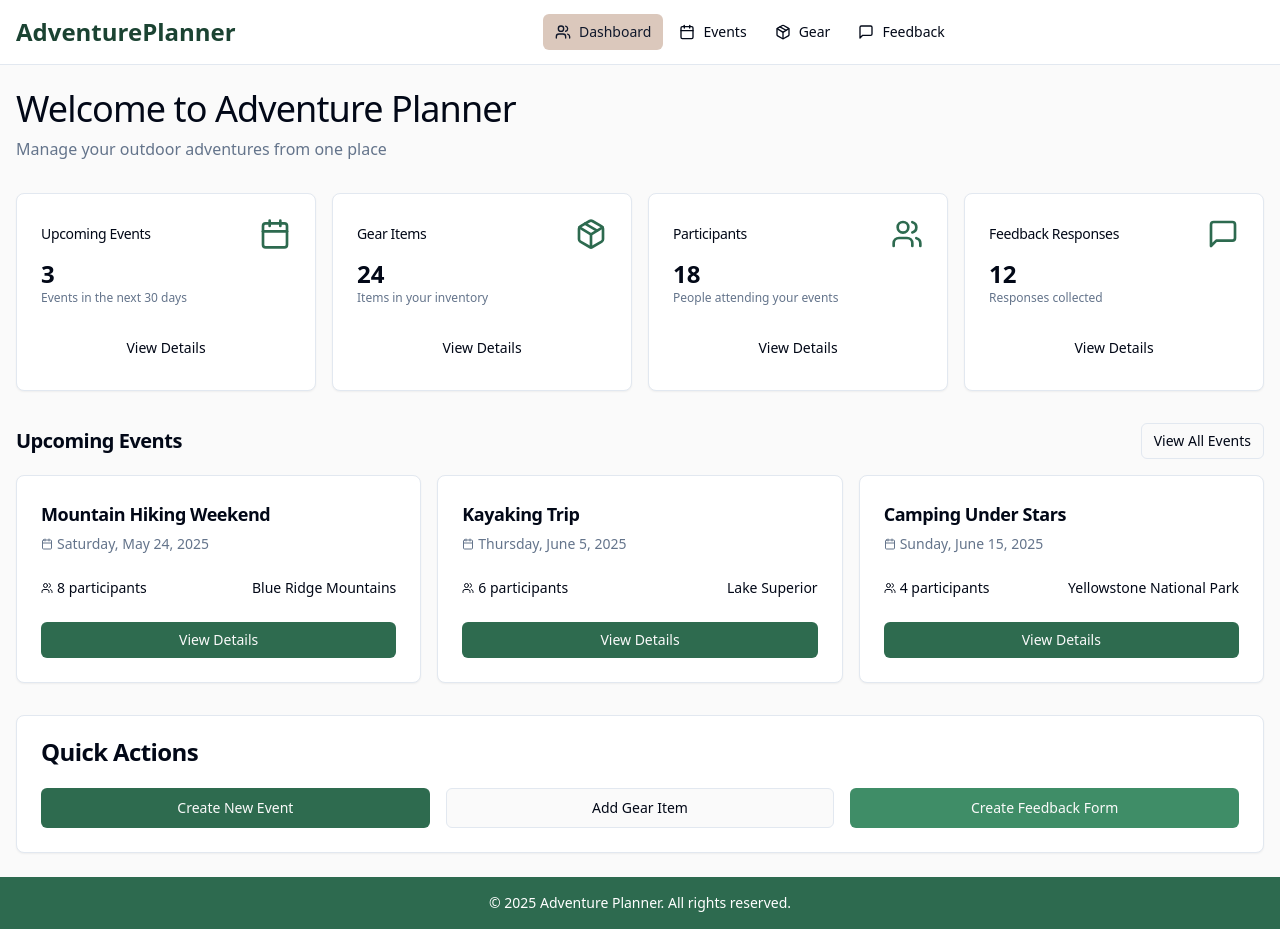
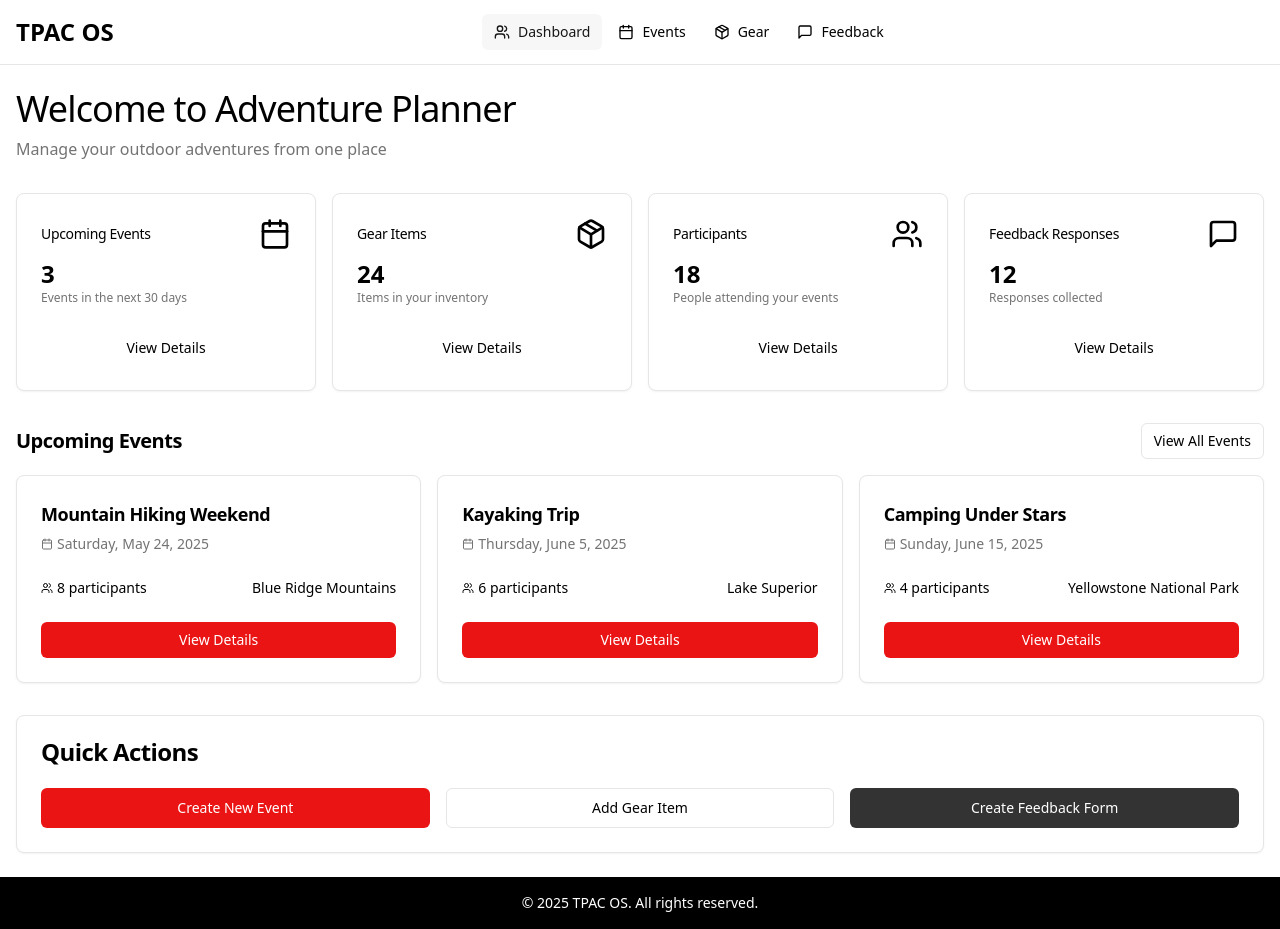
Before and after one commit to servertest159/tpac-os, a React (Vite) app: page /dashboard in a window 1280 px wide. Built offline with nearby package versions, Linux system fonts and the light colour scheme.

Commit message:
Refactor: Change platform colors and name
The platform colors were changed to red, black, and white. The application name was also changed from "Adventure Planner" to "TPAC OS".

```diff
--- a/src/components/layout/Header.tsx
+++ b/src/components/layout/Header.tsx
@@ -23,7 +23,7 @@ const Header = () => {
       <div className="container mx-auto px-4 flex items-center justify-between h-16">
         <div className="flex items-center space-x-2">
           <Link to="/dashboard" className="flex items-center">
-            <span className="font-bold text-2xl text-forest-dark">AdventurePlanner</span>
+            <span className="font-bold text-2xl text-black">TPAC OS</span>
           </Link>
         </div>
 
--- a/src/components/layout/MainLayout.tsx
+++ b/src/components/layout/MainLayout.tsx
@@ -13,9 +13,9 @@ const MainLayout: React.FC<MainLayoutProps> = ({ children }) => {
       <main className="flex-grow container mx-auto px-4 py-6">
         {children}
       </main>
-      <footer className="bg-forest text-white py-4">
+      <footer className="bg-black text-white py-4">
         <div className="container mx-auto px-4 text-center text-sm">
-          <p>© {new Date().getFullYear()} Adventure Planner. All rights reserved.</p>
+          <p>© {new Date().getFullYear()} TPAC OS. All rights reserved.</p>
         </div>
       </footer>
     </div>
--- a/src/index.css
+++ b/src/index.css
@@ -5,74 +5,74 @@
 
 @layer base {
   :root {
-    --background: 0 0% 98%;
-    --foreground: 222.2 84% 4.9%;
+    --background: 0 0% 100%;
+    --foreground: 0 0% 0%;
 
     --card: 0 0% 100%;
-    --card-foreground: 222.2 84% 4.9%;
+    --card-foreground: 0 0% 0%;
 
     --popover: 0 0% 100%;
-    --popover-foreground: 222.2 84% 4.9%;
+    --popover-foreground: 0 0% 0%;
 
-    --primary: 152 40% 30%;
-    --primary-foreground: 0 0% 98%;
+    --primary: 0 84% 50%;
+    --primary-foreground: 0 0% 100%;
 
-    --secondary: 151 38% 40%;
-    --secondary-foreground: 0 0% 98%;
+    --secondary: 0 0% 20%;
+    --secondary-foreground: 0 0% 100%;
 
-    --muted: 210 40% 96.1%;
-    --muted-foreground: 215.4 16.3% 46.9%;
+    --muted: 0 0% 96%;
+    --muted-foreground: 0 0% 45%;
 
-    --accent: 23 30% 75%;
-    --accent-foreground: 222.2 47.4% 11.2%;
+    --accent: 0 0% 96%;
+    --accent-foreground: 0 0% 9%;
 
-    --destructive: 0 84.2% 60.2%;
-    --destructive-foreground: 210 40% 98%;
+    --destructive: 0 84% 60%;
+    --destructive-foreground: 0 0% 98%;
 
-    --border: 214.3 31.8% 91.4%;
-    --input: 214.3 31.8% 91.4%;
-    --ring: 152 40% 30%;
+    --border: 0 0% 90%;
+    --input: 0 0% 90%;
+    --ring: 0 84% 50%;
 
     --radius: 0.5rem;
 
-    --sidebar-background: 152 40% 30%;
-    --sidebar-foreground: 0 0% 98%;
-    --sidebar-primary: 152 40% 50%;
-    --sidebar-primary-foreground: 0 0% 98%;
-    --sidebar-accent: 152 30% 20%;
-    --sidebar-accent-foreground: 0 0% 98%;
-    --sidebar-border: 152 30% 25%;
-    --sidebar-ring: 210 40% 98%;
+    --sidebar-background: 0 0% 0%;
+    --sidebar-foreground: 0 0% 100%;
+    --sidebar-primary: 0 84% 50%;
+    --sidebar-primary-foreground: 0 0% 100%;
+    --sidebar-accent: 0 0% 15%;
+    --sidebar-accent-foreground: 0 0% 100%;
+    --sidebar-border: 0 0% 20%;
+    --sidebar-ring: 0 0% 100%;
   }
 
   .dark {
-    --background: 222.2 84% 4.9%;
-    --foreground: 210 40% 98%;
+    --background: 0 0% 5%;
+    --foreground: 0 0% 100%;
 
-    --card: 222.2 84% 4.9%;
-    --card-foreground: 210 40% 98%;
+    --card: 0 0% 5%;
+    --card-foreground: 0 0% 100%;
 
-    --popover: 222.2 84% 4.9%;
-    --popover-foreground: 210 40% 98%;
+    --popover: 0 0% 5%;
+    --popover-foreground: 0 0% 100%;
 
-    --primary: 152 40% 30%;
-    --primary-foreground: 0 0% 98%;
+    --primary: 0 84% 50%;
+    --primary-foreground: 0 0% 100%;
 
-    --secondary: 151 38% 40%;
-    --secondary-foreground: 0 0% 98%;
+    --secondary: 0 0% 10%;
+    --secondary-foreground: 0 0% 100%;
 
-    --muted: 217.2 32.6% 17.5%;
-    --muted-foreground: 215 20.2% 65.1%;
+    --muted: 0 0% 15%;
+    --muted-foreground: 0 0% 65%;
 
-    --accent: 23 30% 75%;
-    --accent-foreground: 0 0% 98%;
+    --accent: 0 0% 15%;
+    --accent-foreground: 0 0% 100%;
 
-    --destructive: 0 62.8% 30.6%;
-    --destructive-foreground: 210 40% 98%;
+    --destructive: 0 84% 60%;
+    --destructive-foreground: 0 0% 100%;
 
-    --border: 217.2 32.6% 17.5%;
-    --input: 217.2 32.6% 17.5%;
-    --ring: 212.7 26.8% 83.9%;
+    --border: 0 0% 15%;
+    --input: 0 0% 15%;
+    --ring: 0 84% 50%;
   }
 }
 
@@ -109,7 +109,7 @@
 
 @layer components {
   .hero {
-    @apply relative overflow-hidden bg-forest text-white py-20;
+    @apply relative overflow-hidden bg-black text-white py-20;
   }
 
   .card-hover {
--- a/tailwind.config.ts
+++ b/tailwind.config.ts
@@ -53,26 +53,26 @@ export default {
 					DEFAULT: 'hsl(var(--card))',
 					foreground: 'hsl(var(--card-foreground))'
 				},
-				// Custom colors for outdoor adventure theme
+				// Custom colors updated for red, black, white theme
 				forest: {
-					DEFAULT: '#2D6A4F',
-					light: '#40916C',
-					dark: '#1B4332'
+					DEFAULT: '#000000',
+					light: '#333333',
+					dark: '#000000'
 				},
 				earth: {
-					DEFAULT: '#774936',
-					light: '#A98467',
-					dark: '#5F4339'
+					DEFAULT: '#000000',
+					light: '#666666',
+					dark: '#000000'
 				},
 				sky: {
-					DEFAULT: '#64A6BD',
-					light: '#90E0EF',
-					dark: '#3A86FF'
+					DEFAULT: '#FF0000',
+					light: '#FF6666',
+					dark: '#CC0000'
 				},
 				tan: {
-					DEFAULT: '#D8C3A5',
-					light: '#E9EAEC',
-					dark: '#B7AD99'
+					DEFAULT: '#FFFFFF',
+					light: '#FFFFFF',
+					dark: '#F0F0F0'
 				},
 				sidebar: {
 					DEFAULT: 'hsl(var(--sidebar-background))',
```
